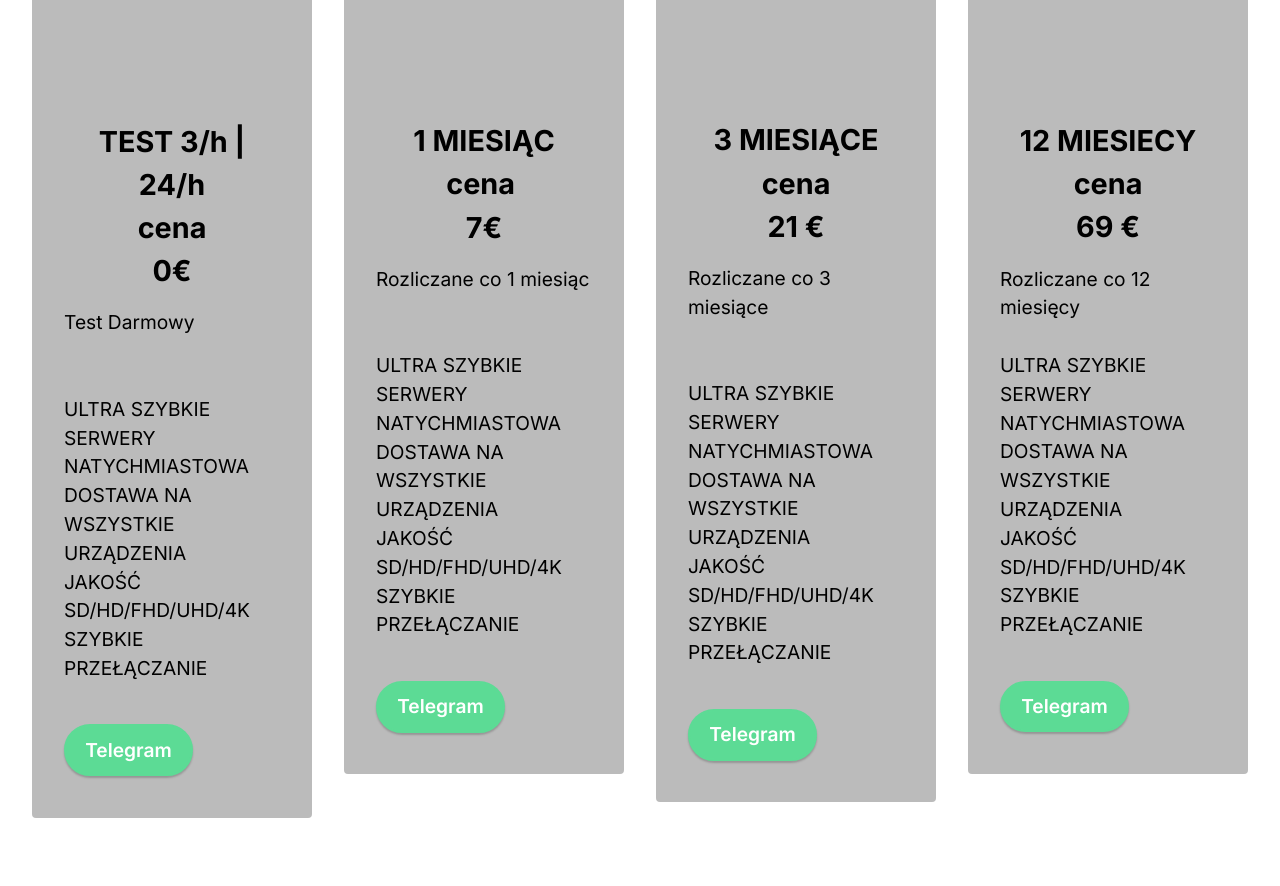
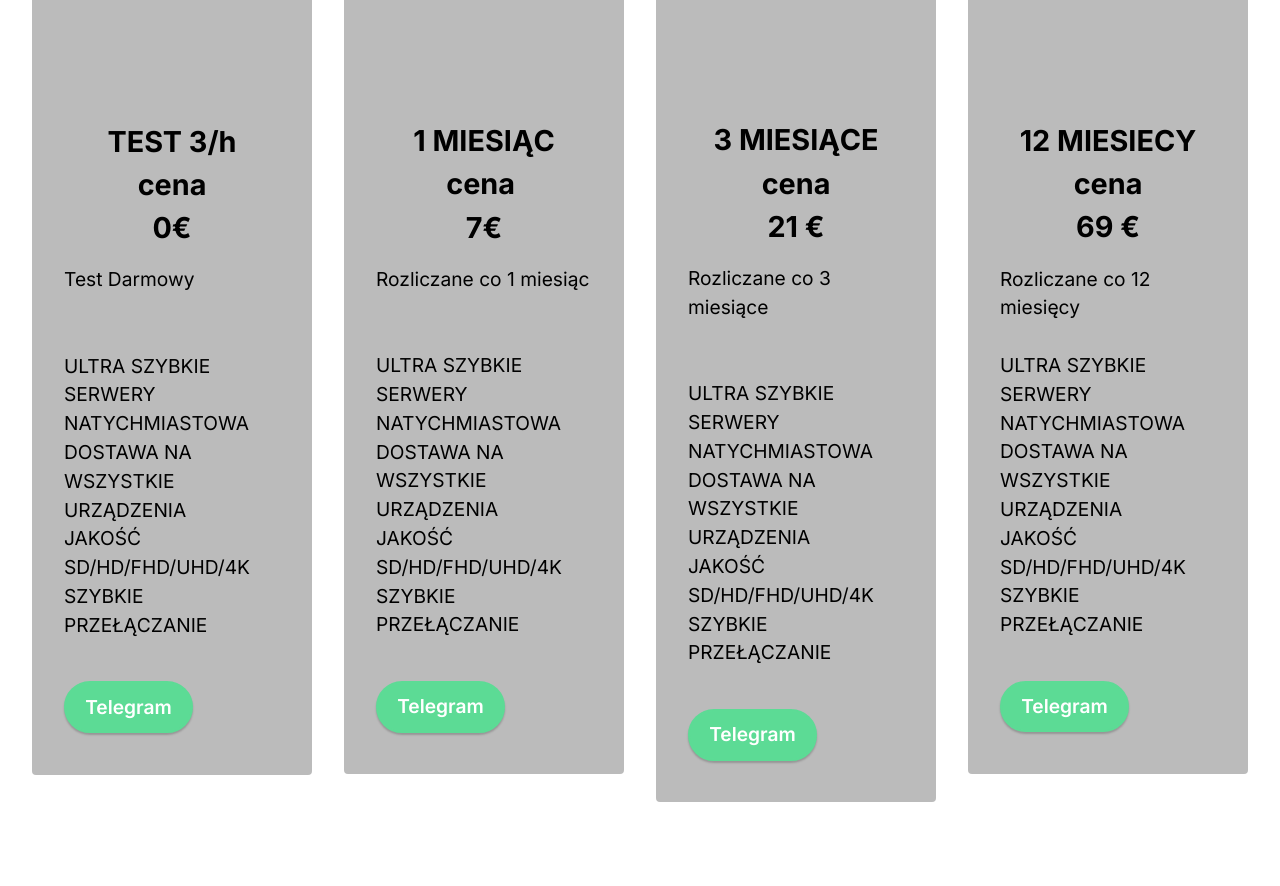
Before and after one commit to polskatviptv/polskatviptv.github.io, a plain HTML site: page index.html in a window 1280 px wide. Shown: the part 4000-4886 px from the top of the page. Drawn offline with Linux system fonts and the light colour scheme; a script that the page names is missing; files whose address does not match are found by name.

Commit message:
Update index.html

```diff
--- a/index.html
+++ b/index.html
@@ -243,7 +243,7 @@
                         <img src="assets/images/mbr-1.png" alt="Mobirise Website Builder">
                     </div>
                     <div class="card-box align-center">
-                        <h6 class="card-subtitle mbr-fonts-style mb-0 display-5"><strong>TEST 3/h | 24/h</strong></h6>
+                        <h6 class="card-subtitle mbr-fonts-style mb-0 display-5"><strong>TEST 3/h </strong></h6>
                         <h5 class="card-title mbr-fonts-style mb-3 display-5"><strong>cena<br>0€</strong></h5>
                         <p class="mbr-text mbr-fonts-style mb-4 display-7">Test Darmowy<br><br><br>ULTRA SZYBKIE SERWERY<br>NATYCHMIASTOWA DOSTAWA NA WSZYSTKIE URZĄDZENIA<br>JAKOŚĆ SD/HD/FHD/UHD/4K<br>SZYBKIE PRZEŁĄCZANIE&nbsp;</p>
                         <div class="mbr-section-btn mt-3"><a class="btn btn-secondary display-7" href="https://t.me/Krzykk" target="_blank">Telegram</a></div>
```
